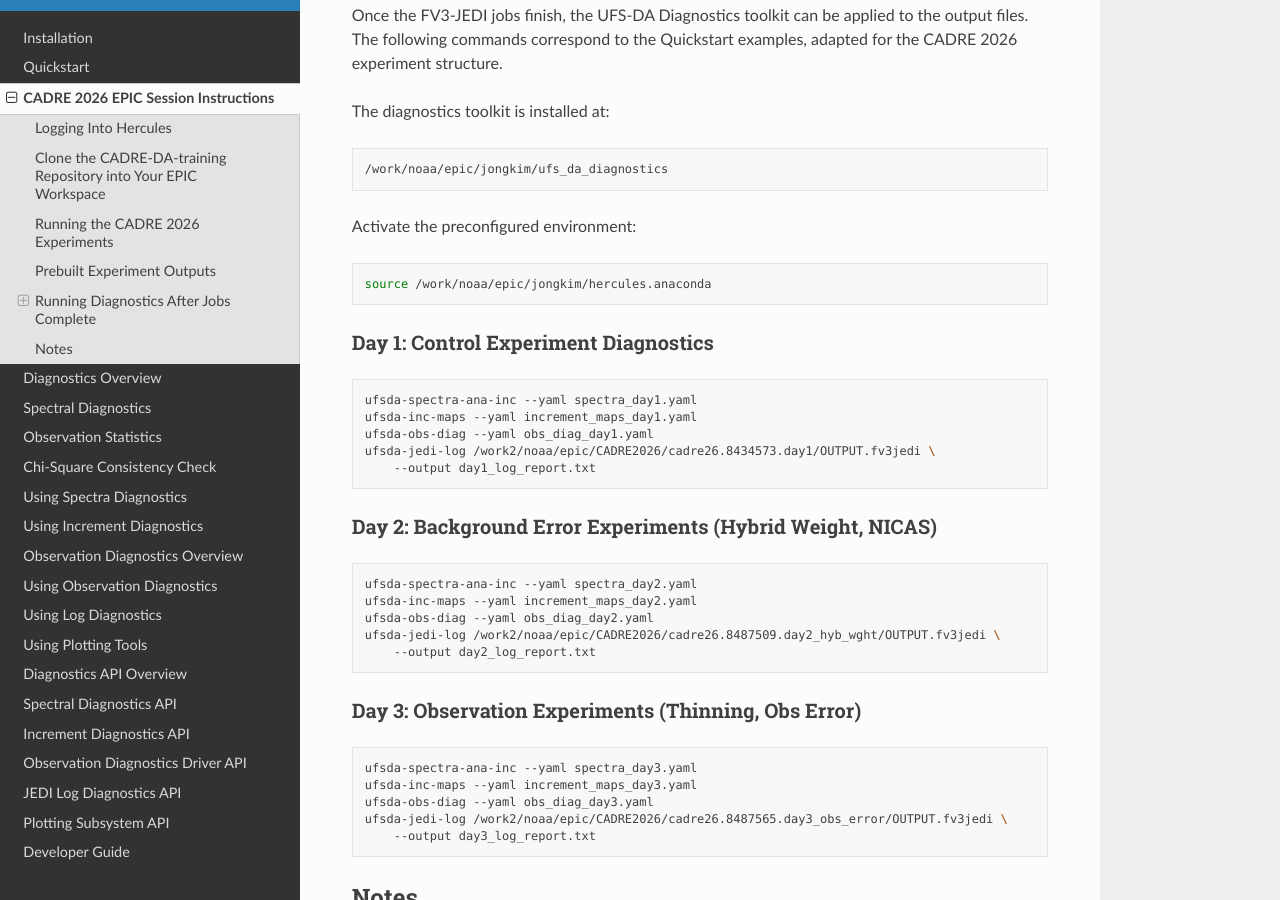
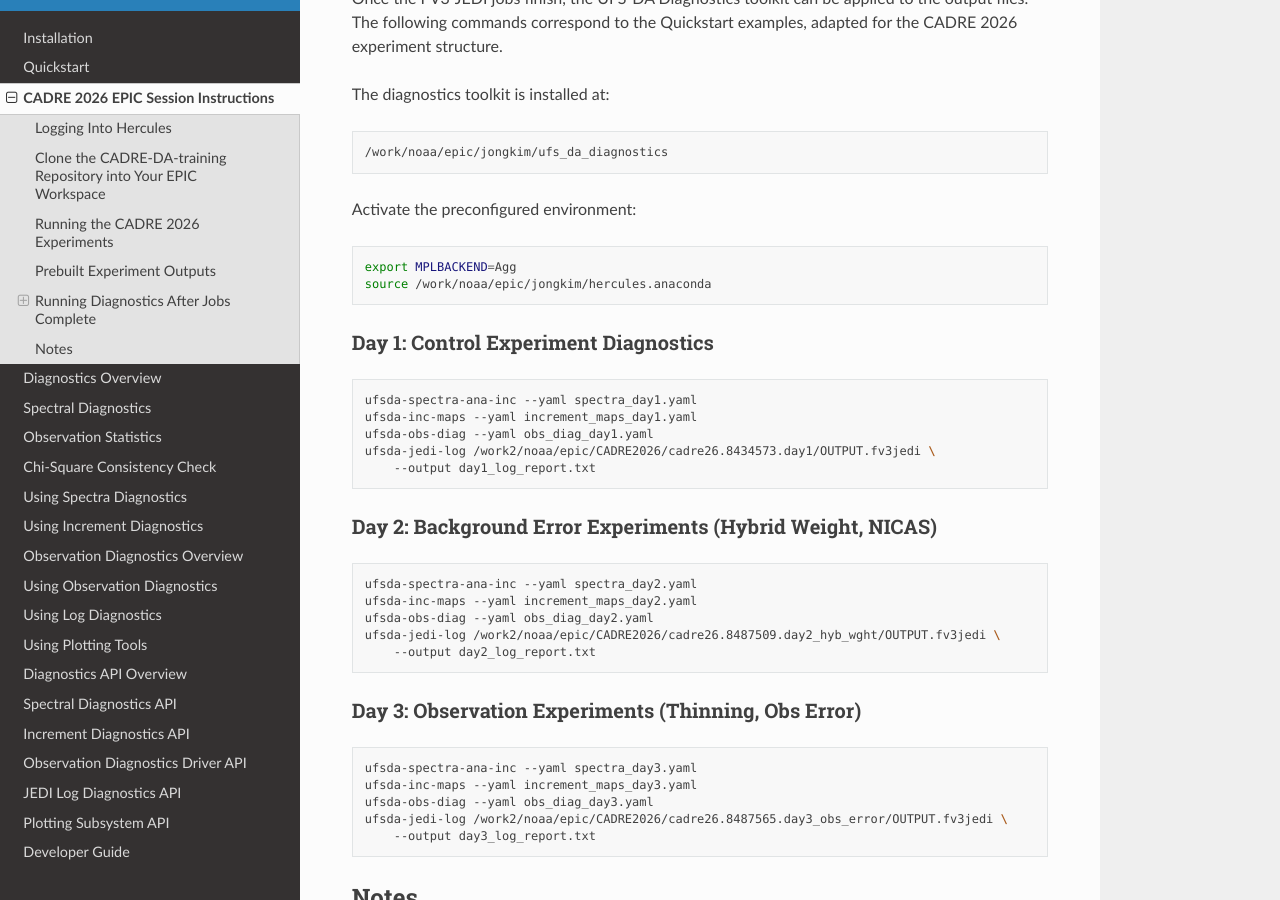
Before and after one commit to jkbk2004/ufs_da_diagnostics, a Sphinx documentation site: the page built from docs/cadre2026_epic.rst, in a window 1280 px wide and 900 px high, scrolled down 1878 px. Built offline with Sphinx 7.4.7 and the Read the Docs theme 3.1.0, drawn with Linux system fonts in a browser that asks for light colours.

Commit message:
Update cadre2026_epic.rst

```diff
--- a/docs/cadre2026_epic.rst
+++ b/docs/cadre2026_epic.rst
@@ -50,7 +50,6 @@ directory. For example, copy the Day 1 YAMLs:
 .. code-block:: bash
 
     cd /path/to/CADRE-DA-training/year2_cases
-
     cp ./input_yaml/Day1/*.yaml ./input_yaml
 
 Submit the job card using SLURM:
@@ -104,6 +103,7 @@ Activate the preconfigured environment:
 
 .. code-block:: bash
 
+    export MPLBACKEND=Agg
     source /work/noaa/epic/jongkim/hercules.anaconda
 
 Day 1: Control Experiment Diagnostics
```
